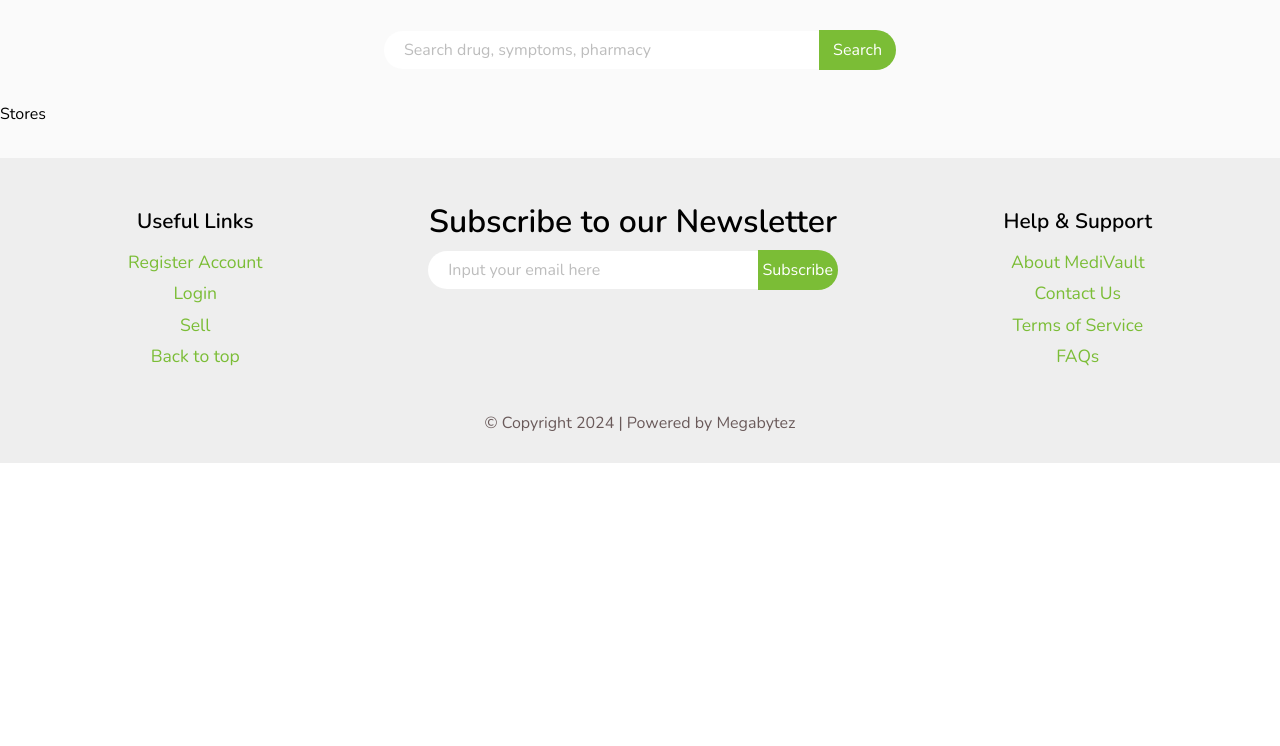
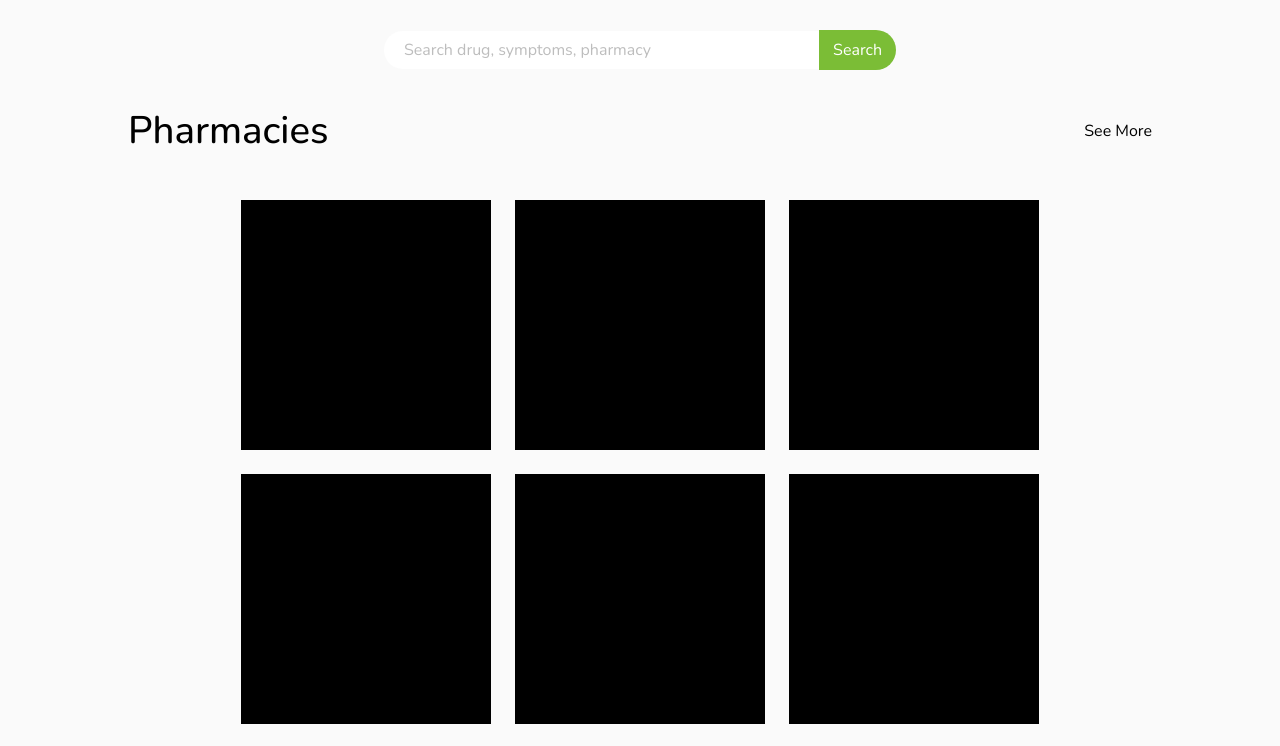
Before and after one commit to Mega-bytez/MediVault-Frontend, a React (Vite) app: page / in a window 1280 px wide. Shown: the part 414-1160 px from the top of the page. Before the commit the page ends 877 px from the top, so only its background shows below. Built offline with nearby package versions, Linux system fonts and the light colour scheme; a web font is replaced by a local one.

Commit message:
began store front on landing page

```diff
--- a/src/components/LoginForm.jsx
+++ b/src/components/LoginForm.jsx
@@ -25,7 +25,7 @@ const LoginForm = () => {
     }
 
   return (
-    <div className="flex items-center justify-center min-h-screen bg-[#fafafa]">
+    <div className="flex items-center justify-center min-h-[90vh] h-auto py-[100px] bg-[#fafafa]">
       <div className="flex flex-col md:flex-row w-full max-w-4xl bg-white shadow-lg rounded-lg">
         <div className="w-full md:w-1/2 px-12 py-12 space-y-8">
           <h3 className="text-3xl font-bold mb-6 text-[#7BBD36]">
@@ -87,7 +87,7 @@ const LoginForm = () => {
             </button>
             <div className="flex items-center justify-center gap-x-2">
               <p>Don&apos;t have an account?</p>
-              <Link to="" className="text-md text-[#7BBD36] hover:underline">
+              <Link to="/sign-up" className="text-md text-[#7BBD36] hover:underline">
                 Register here
               </Link>
             </div>
--- a/src/components/Navbar.jsx
+++ b/src/components/Navbar.jsx
@@ -94,15 +94,23 @@ const Navbar = () => {
                 Login
               </li>
             </Link>
+            <Link to="/sign-up">
               <li className="text-[1.1rem] px-[30px] text-white leading-[50px] hover:bg-[#9AC66F] hover:text-white ">
                 Register
               </li>
+            </Link>
+
+            <Link to="">
               <li className="text-[1.1rem] px-[30px] text-white leading-[50px] hover:bg-[#9AC66F] hover:text-white ">
                 About Us
               </li>
+            </Link>
+
+            <Link to="">
               <li className="text-[1.2rem] px-[30px] text-white leading-[50px] hover:bg-[#9AC66F] hover:text-white ">
                 Sell
               </li>
+            </Link>
           </ul>
         </div>
       )}
--- a/src/components/SignUpForm.jsx
+++ b/src/components/SignUpForm.jsx
@@ -30,7 +30,7 @@ const SignUpForm = () => {
     }
 
   return (
-    <div className="flex items-center justify-center min-h-screen bg-gray-100">
+    <div className="flex items-center justify-center min-h-[90vh] h-auto py-[100px] bg-gray-100">
       <div className="flex flex-col md:flex-row w-full max-w-4xl bg-white shadow-lg rounded-lg">
         <div className="w-full md:w-1/2 p-8 space-y-6">
           <h3 className="text-3xl font-bold mb-6 text-[#7BBD36]">
@@ -161,7 +161,7 @@ const SignUpForm = () => {
             </button>
             <div className=" flex justify-center gap-x-2" >
               <p>Already have an account?</p>
-              <Link to="" title="Login">
+              <Link to="/login" title="Login">
                 <span className="text-[#7BBD36] hover:underline">Login</span>
               </Link>
             </div>
--- a/src/components/Stores.jsx
+++ b/src/components/Stores.jsx
@@ -2,7 +2,23 @@
 
 const Stores = () => {
   return (
-    <div>Stores</div>
+    <section className="lg:w-[100vw] lg:min-h-[90vh] lg:h-auto">
+        <div id="alignment-container" className="lg:w-[80%] mx-auto lg:h-[300px] lg:flex lg:flex-col lg:gap-y-[2.5rem]">
+            <div className="lg:flex lg:justify-between lg:items-center">
+            <h3 className="lg:text-[2.4rem] lg:font-medium">Pharmacies</h3>
+            <h6>See More</h6>
+            </div>
+            <div id="stores-container" className="flex flex-wrap justify-center gap-x-[1.5rem] gap-y-[1.5rem]">
+                <div className="store-card lg:w-[250px] lg:h-[250px] bg-black"></div>
+                <div className="store-card lg:w-[250px] lg:h-[250px] bg-black"></div>
+                <div className="store-card lg:w-[250px] lg:h-[250px] bg-black"></div>
+                <div className="store-card lg:w-[250px] lg:h-[250px] bg-black"></div>
+                <div className="store-card lg:w-[250px] lg:h-[250px] bg-black"></div>
+                <div className="store-card lg:w-[250px] lg:h-[250px] bg-black"></div>
+                <div className="store-card lg:w-[250px] lg:h-[250px] bg-black"></div>
+            </div>
+        </div>
+    </section>
   )
 }
 
--- /dev/null
+++ b/src/services/arrays.js
@@ -0,0 +1,3 @@
+export const storeOutlet = {Pharmacy:[
+
+]}
```
Lines whose indentation alone changed are shown as unchanged.
